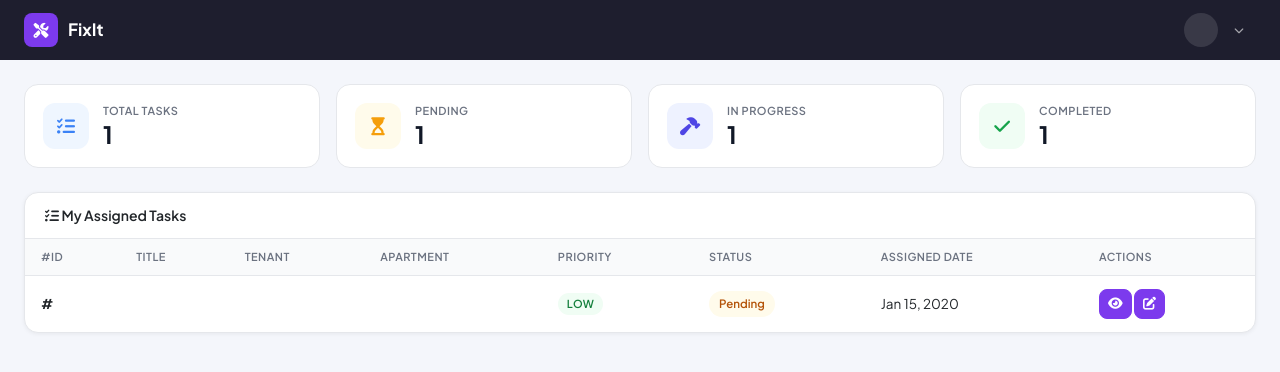
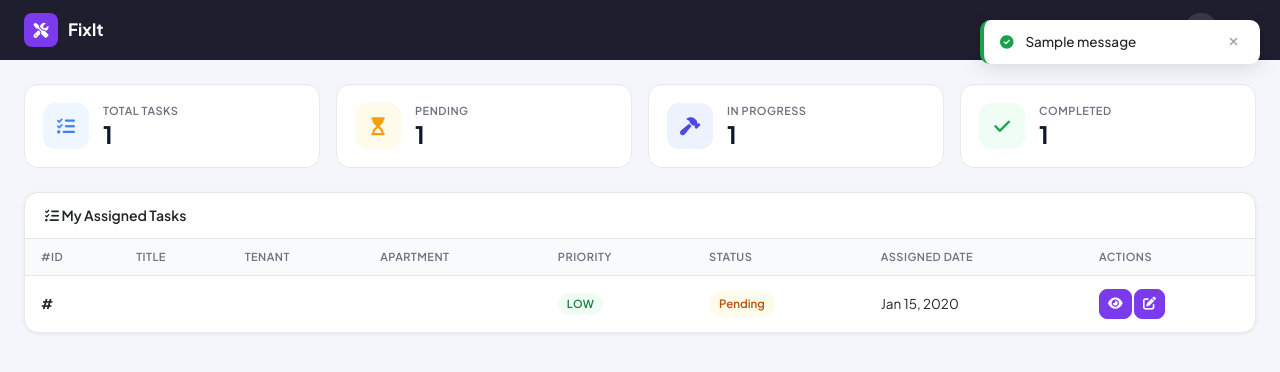
Before and after one commit to gimshaninethmini/apartment_maintainance_system, a Django app: template templates/maintenance/technician_dashboard.html in a window 1280 px wide. Shown: the top 372 px of the page. Run offline with Django 5.2, Linux system fonts and the light colour scheme; tables that the repository leaves empty hold one stand-in row (values such as "Sample post"); the template is opened without the code that fills it: values that come from a table or form of the project are taken from there, most other values are stand-ins (such as "Sample title", 1, 10 or a date in 2020); one stand-in notice (Sample message) is shown.

Commit message:
fix: add toast notification container to technician dashboard

```diff
--- a/templates/maintenance/technician_dashboard.html
+++ b/templates/maintenance/technician_dashboard.html
@@ -24,6 +24,8 @@
         .nav-avatar { width: 34px; height: 34px; border-radius: 50%; background: rgba(255,255,255,0.12); color: #fff; font-size: 13px; font-weight: 600; display: flex; align-items: center; justify-content: center; }
         .nav-username { color: rgba(255,255,255,0.8); font-size: 13px; font-weight: 500; }
         .role-pill { background: rgba(124,58,237,0.3); color: #C4B5FD; font-size: 11px; font-weight: 600; padding: 2px 10px; border-radius: 20px; }
+
+
 
         /* ── Dropdown Menu Styling ── */
         .dropdown-menu {
@@ -230,6 +232,23 @@
             </div>
         </div>
     </div>
+
+    <!-- ── Toast Notifications ── -->
+    {% if messages %}
+    <div class="toast-container">
+        {% for message in messages %}
+        <div class="toast-alert toast-{{ message.tags }}">
+            <div class="toast-icon">
+                {% if message.tags == 'success' %}<i class="fas fa-check-circle"></i>
+                {% elif message.tags == 'error' %}<i class="fas fa-exclamation-circle"></i>
+                {% else %}<i class="fas fa-info-circle"></i>{% endif %}
+            </div>
+            <span>{{ message }}</span>
+            <button class="toast-close" onclick="this.parentElement.remove()"><i class="fas fa-times"></i></button>
+        </div>
+        {% endfor %}
+    </div>
+    {% endif %}
 
     <!-- ===== MAIN CONTENT AREA ===== -->
     <div class="page-content">
```
